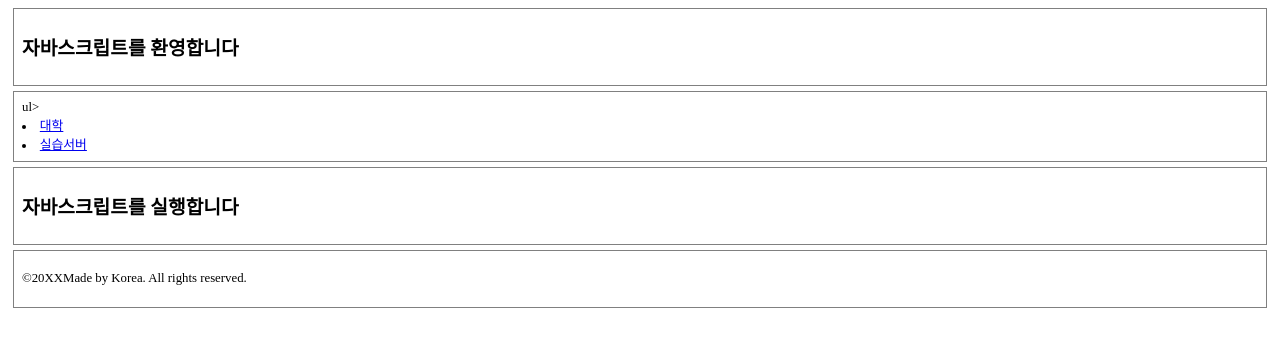
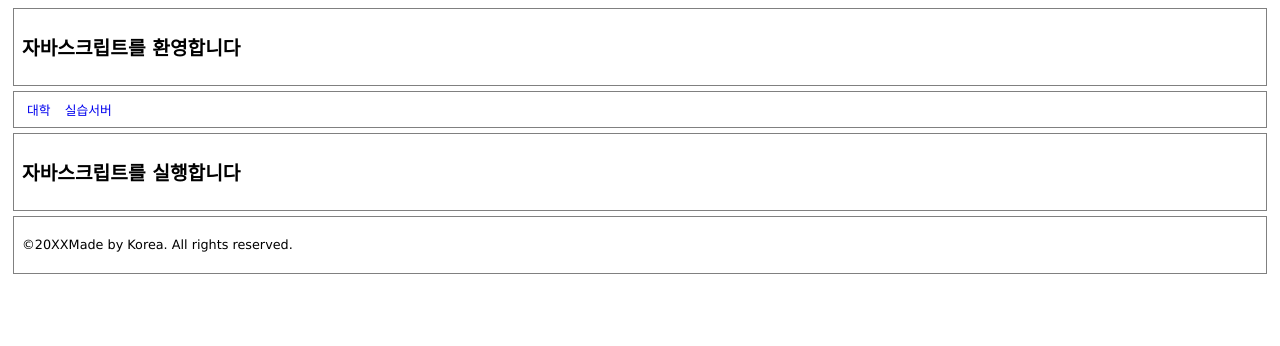
Before and after one commit to oseohee/oseohee0807github.io, a plain HTML site: page intdex.html in a window 1280 px wide. Drawn offline with Linux system fonts and the light colour scheme.

Commit message:
Update intdex.html

```diff
--- a/intdex.html
+++ b/intdex.html
@@ -1,19 +1,19 @@
 <!doctype html> <!--  index.html  -->
 <html>
 <head>
-<meta http-equiv="Content-Type"content="text/html;charseet=utf-8"/>
+<meta http-equiv="Content-Type"content="text/html;charset=utf-8"/>
 <style>
-body{font-family;Verdana, sans-serif;font-size:0.8em;}
+ body{font-family:Verdana,sans-serif;font-size:0.8em;}
  header,nav,section,article,footer
  {border:1px solid gray;margin:5px;padding:8px;}
-section#displayAreaa[height:210px;}
+ section#displayArea{height:210px;}
  nav ul{margin:0;padding:0;}
  nav ul li{display:inline;margin:5px}
  a{text-decoration:none;}
  #id_form{width:100px;height:14px;color:red;}
 </style>
 <script type="text/javascript">
-function fn Test(){
+ function fnTest(){
  document.write("자바스크립트환영!")
  alert("자바스크립트환영!!);
  }
@@ -24,9 +24,9 @@ alert("자바스크립트환영!!);
  <header>
    <h2>자바스크립트를 환영합니다</h2></header>
   <nav>
-   ul>
+   <ul>
     <li><a href="http://www.dju.ac.kr">대학</a></li>
-    <li><a href="http://www.dju.ac.kr">실습서버</a></li>
+    <li><a href="http://hive.dju.ac.kr">실습서버</a></li>
    </ul></nav>
   <section>
    <h2>자바스크립트를 실행합니다</h2>
```
Lines whose indentation alone changed are shown as unchanged.
